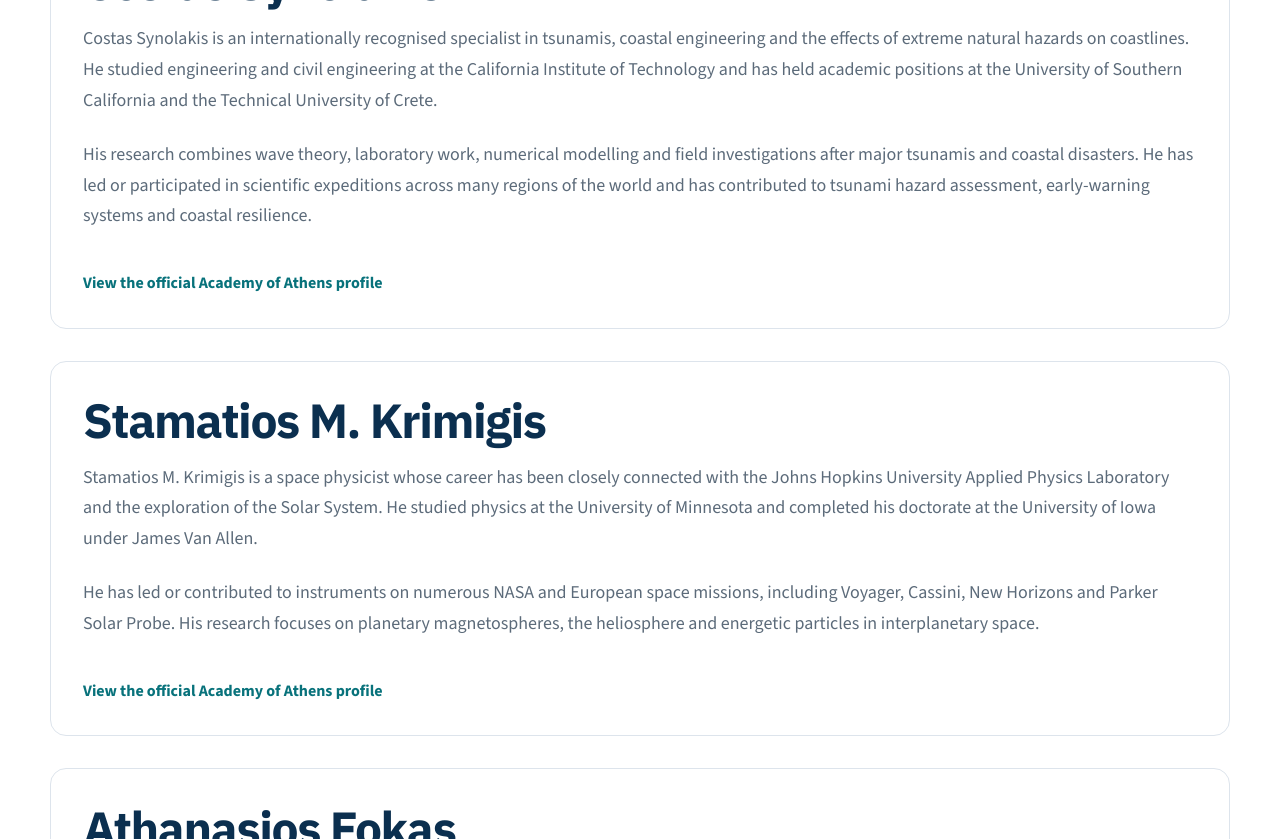
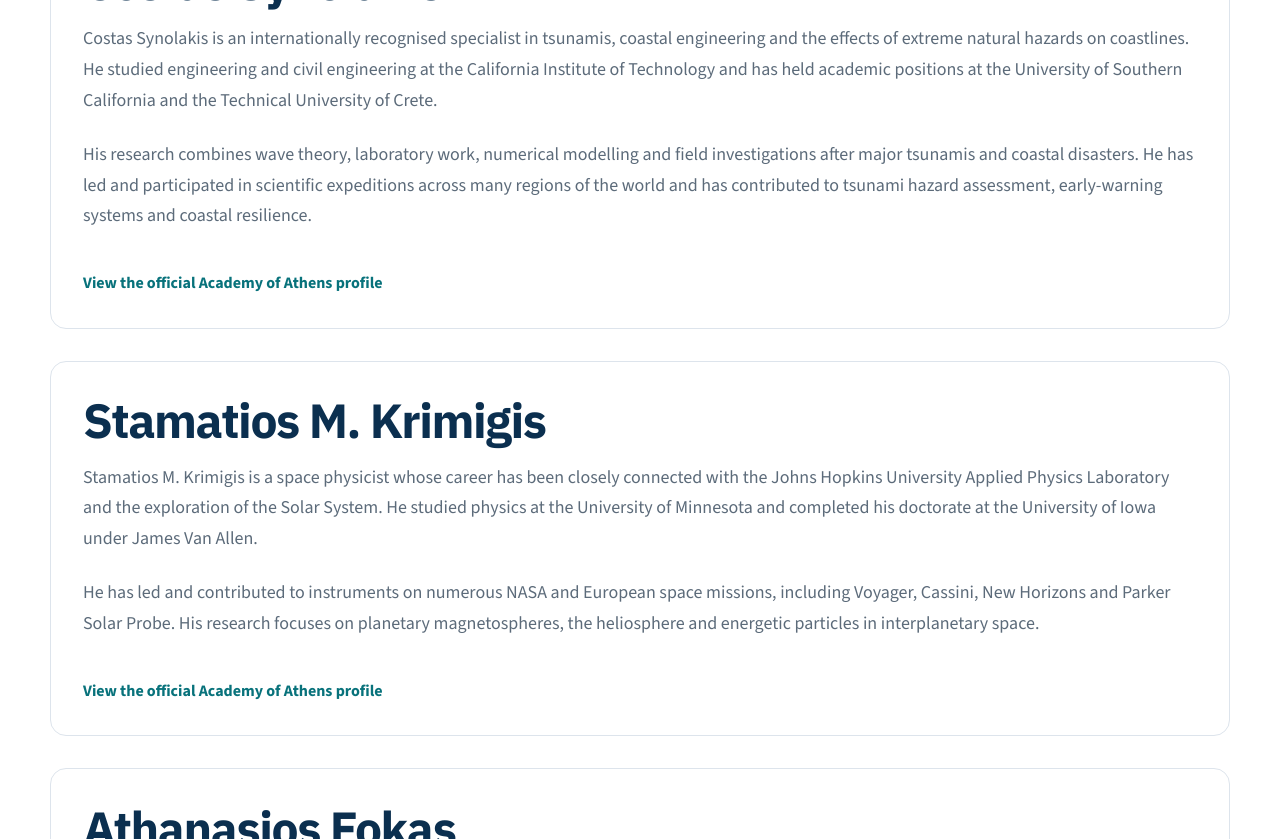
Before and after one commit to MeliaK1/ndcm-website, a plain HTML site: page people.html in a window 1280 px wide. Shown: the part 440-1279 px from the top of the page. Drawn offline with nearby package versions, Linux system fonts and the light colour scheme.

Commit message:
Update people.html

```diff
--- a/people.html
+++ b/people.html
@@ -171,10 +171,10 @@
         </p>
 
         <p
-          data-en="His research combines wave theory, laboratory work, numerical modelling and field investigations after major tsunamis and coastal disasters. He has led or participated in scientific expeditions across many regions of the world and has contributed to tsunami hazard assessment, early-warning systems and coastal resilience."
-          data-el="Η έρευνά του συνδυάζει τη θεωρία κυμάτων, την εργαστηριακή έρευνα, την αριθμητική μοντελοποίηση και τις επιτόπιες έρευνες μετά από μεγάλα τσουνάμι και παράκτιες καταστροφές. Έχει ηγηθεί ή συμμετάσχει σε επιστημονικές αποστολές σε πολλές περιοχές του κόσμου και έχει συμβάλει στην αξιολόγηση του κινδύνου από τσουνάμι, στα συστήματα έγκαιρης προειδοποίησης και στην ανθεκτικότητα των παράκτιων περιοχών."
+          data-en="His research combines wave theory, laboratory work, numerical modelling and field investigations after major tsunamis and coastal disasters. He has led and participated in scientific expeditions across many regions of the world and has contributed to tsunami hazard assessment, early-warning systems and coastal resilience."
+          data-el="Η έρευνά του συνδυάζει τη θεωρία κυμάτων, την εργαστηριακή έρευνα, την αριθμητική μοντελοποίηση και τις επιτόπιες έρευνες μετά από μεγάλα τσουνάμι και παράκτιες καταστροφές. Έχει ηγηθεί και συμμετάσχει σε επιστημονικές αποστολές σε πολλές περιοχές του κόσμου και έχει συμβάλει στην αξιολόγηση του κινδύνου από τσουνάμι, στα συστήματα έγκαιρης προειδοποίησης και στην ανθεκτικότητα των παράκτιων περιοχών."
         >
-          His research combines wave theory, laboratory work, numerical modelling and field investigations after major tsunamis and coastal disasters. He has led or participated in scientific expeditions across many regions of the world and has contributed to tsunami hazard assessment, early-warning systems and coastal resilience.
+          His research combines wave theory, laboratory work, numerical modelling and field investigations after major tsunamis and coastal disasters. He has led and participated in scientific expeditions across many regions of the world and has contributed to tsunami hazard assessment, early-warning systems and coastal resilience.
         </p>
 
         <a
@@ -212,10 +212,10 @@
         </p>
 
         <p
-          data-en="He has led or contributed to instruments on numerous NASA and European space missions, including Voyager, Cassini, New Horizons and Parker Solar Probe. His research focuses on planetary magnetospheres, the heliosphere and energetic particles in interplanetary space."
-          data-el="Έχει ηγηθεί ή συμβάλει στην ανάπτυξη επιστημονικών οργάνων για πολυάριθμες διαστημικές αποστολές της NASA και της Ευρώπης, μεταξύ των οποίων οι Voyager, Cassini, New Horizons και Parker Solar Probe. Η έρευνά του επικεντρώνεται στις πλανητικές μαγνητόσφαιρες, την ηλιόσφαιρα και τα ενεργητικά σωματίδια στον διαπλανητικό χώρο."
+          data-en="He has led and contributed to instruments on numerous NASA and European space missions, including Voyager, Cassini, New Horizons and Parker Solar Probe. His research focuses on planetary magnetospheres, the heliosphere and energetic particles in interplanetary space."
+          data-el="Έχει ηγηθεί και συμβάλει στην ανάπτυξη επιστημονικών οργάνων για πολυάριθμες διαστημικές αποστολές της NASA και της Ευρώπης, μεταξύ των οποίων οι Voyager, Cassini, New Horizons και Parker Solar Probe. Η έρευνά του επικεντρώνεται στις πλανητικές μαγνητόσφαιρες, την ηλιόσφαιρα και τα ενεργητικά σωματίδια στον διαπλανητικό χώρο."
         >
-          He has led or contributed to instruments on numerous NASA and European space missions, including Voyager, Cassini, New Horizons and Parker Solar Probe. His research focuses on planetary magnetospheres, the heliosphere and energetic particles in interplanetary space.
+          He has led and contributed to instruments on numerous NASA and European space missions, including Voyager, Cassini, New Horizons and Parker Solar Probe. His research focuses on planetary magnetospheres, the heliosphere and energetic particles in interplanetary space.
         </p>
 
         <a
@@ -254,7 +254,7 @@
 
         <p
           data-en="He has held senior academic appointments at Clarkson University, Imperial College London and the University of Cambridge. His research includes integrable systems, differential equations, mathematical physics and the unified transform method, widely known as the Fokas method."
-          data-el="Έχει κατέχει ανώτερες ακαδημαϊκές θέσεις στο Clarkson University, στο Imperial College London και στο University of Cambridge. Η έρευνά του περιλαμβάνει ολοκληρώσιμα συστήματα, διαφορικές εξισώσεις, μαθηματική φυσική και την ενοποιημένη μέθοδο μετασχηματισμού, ευρέως γνωστή ως μέθοδος Φωκά."
+          data-el="Κατέχει ανώτερες ακαδημαϊκές θέσεις στο Clarkson University, στο Imperial College London και στο University of Cambridge. Η έρευνά του περιλαμβάνει ολοκληρώσιμα συστήματα, διαφορικές εξισώσεις, μαθηματική φυσική και την ενοποιημένη μέθοδο μετασχηματισμού, ευρέως γνωστή ως μέθοδος Φωκά."
         >
           He has held senior academic appointments at Clarkson University, Imperial College London and the University of Cambridge. His research includes integrable systems, differential equations, mathematical physics and the unified transform method, widely known as the Fokas method.
         </p>
@@ -377,7 +377,7 @@
 
         <p
           data-en="He has contributed extensively to research and teaching in nuclear and particle physics and has published widely across theoretical physics. He was elected to the Academy of Athens in the Chair of Mathematical Physics."
-          data-el="Έχει συμβάλει εκτενώς στην έρευνα και τη διδασκαλία στην πυρηνική φυσική και τη φυσική σωματιδίων και έχει δημοσιεύσει ευρέως στον χώρο της θεωρητικής φυσικής. Εξελέγη μέλος της Ακαδημίας Αθηνών στην Έδρα της Μαθηματικής Φυσικής."
+          data-el="Έχει συμβάλει εκτενώς στην έρευνα και τη διδασκαλία στην πυρηνική φυσική και τη φυσική σωματιδίων και έχει δημοσιεύσει ευρέως στον χώρο της θεωρητικής φυσικής. Είναι εκλεγμένος μέλος της Ακαδημίας Αθηνών στην Έδρα της Μαθηματικής Φυσικής."
         >
           He has contributed extensively to research and teaching in nuclear and particle physics and has published widely across theoretical physics. He was elected to the Academy of Athens in the Chair of Mathematical Physics.
         </p>
```
